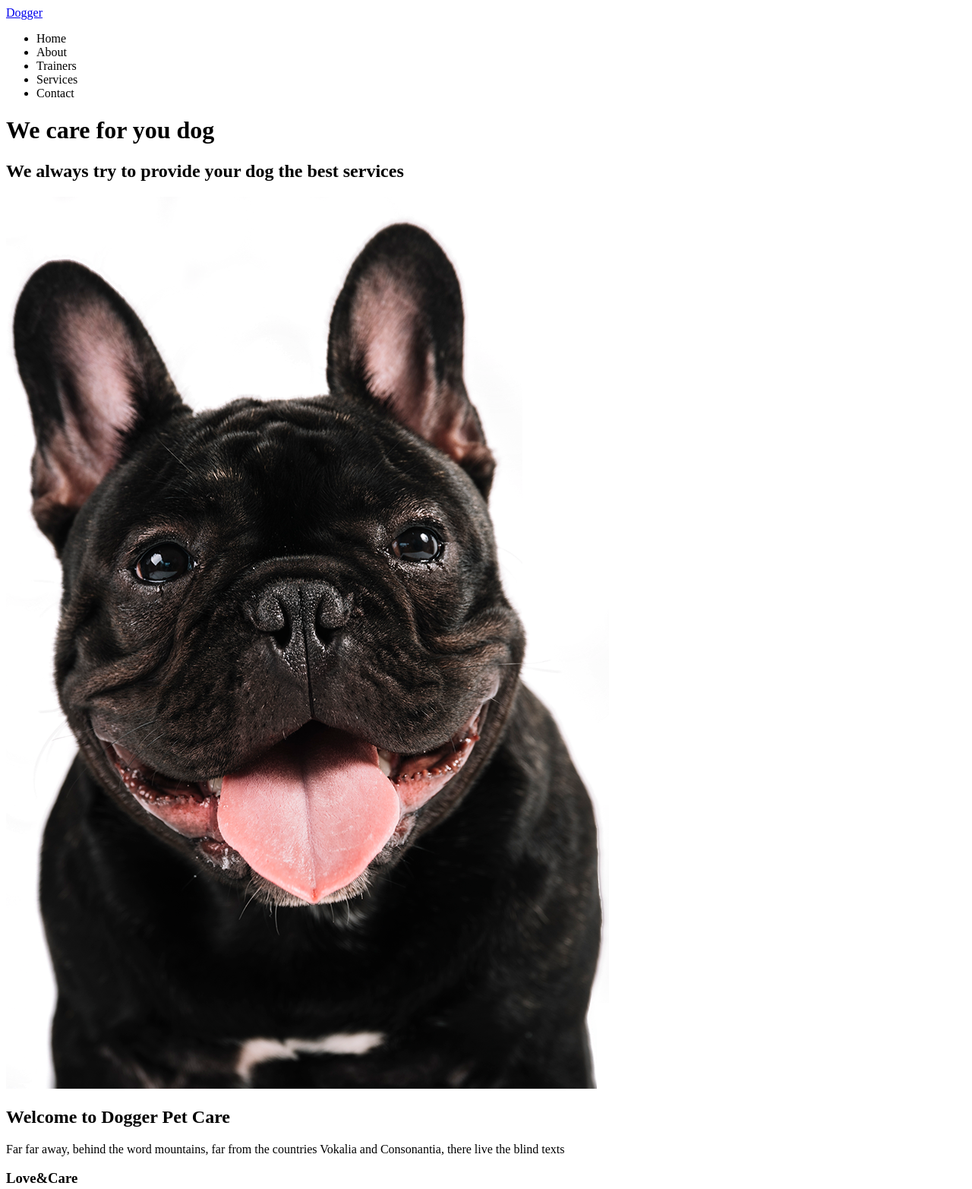
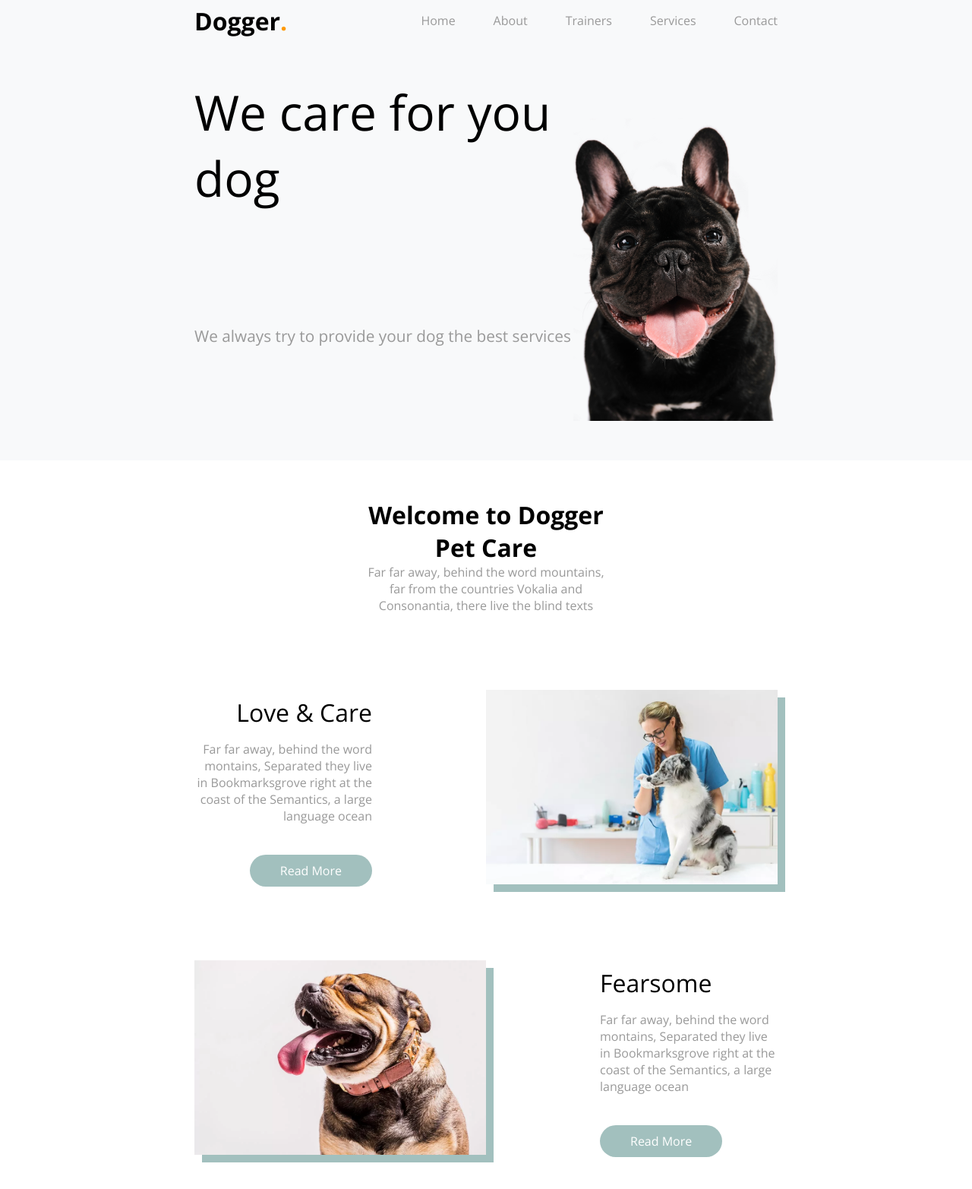
Before and after one commit to Youssefh71/Dogger, a plain HTML site: page index.html in a window 1280 px wide. Shown: the top 1565 px of the page at 76% size. Drawn offline with nearby package versions, Linux system fonts and the light colour scheme.

Commit message:
fin d'exo

```diff
--- a/css/style.css
+++ b/css/style.css
@@ -0,0 +1,146 @@
+@import url('https://fonts.googleapis.com/css2?family=Open+Sans:wght@300;400;600;700&display=swap');
+
+body{
+    font-family: 'Open Sans', sans-serif;
+    font-size: 16px;
+    margin: 0;
+}
+
+.container {
+       width: 60%;
+       margin: auto;
+}
+
+header{
+    background-color: #f8f9fa;
+}
+
+header nav{
+    display: flex;
+    align-items: center;
+    justify-content: space-between;
+}
+
+header nav ul {
+    display: flex;
+    list-style: none;
+    gap: 50px;
+}
+
+header nav ul a {
+    text-decoration: none;
+    color: #999999;
+}
+
+.logo{
+    text-decoration: none;
+    color: #000000;
+    font-size: 2rem;
+    font-weight: bold;
+}
+
+.logo span {
+    color: #ff9900;
+}
+
+header section {
+    display: flex;
+    justify-content: space-between;
+    align-items: center;
+    padding-top: 50px;
+}
+
+.toutou {
+    width: 35%;
+
+}
+
+header section  h1 {
+    font-size: 4rem;
+    margin: 0;
+    font-weight: lighter;
+}
+
+header h2 {
+    font-size: 1.3rem;
+    color: #999999;
+    margin: 0;
+    font-weight: lighter;
+    margin: 150px 0;
+}
+
+/**
+* Sélecteur CSS avancé
+* :not(first-child) veut dire ne pas toucher au premier enfant
+*/
+
+main section:not(:first-child){
+    display: flex;
+    justify-content: space-between;
+    gap: 150px;
+    align-items: center;
+    text-align: right;
+    margin: 100px 0;
+}
+
+.welcome{
+    text-align: center;
+    margin: 50px auto;/* "auto" permet d'appliquer des marges sur les côtés de façon égales */
+    width: 43%;
+}
+
+.welcome h2{
+    font-size: 2rem;
+    font-weight: bold;
+    margin: 0;
+}
+
+.welcome p{
+    font-weight: lighter;
+    margin: 0;
+    color: #999999;
+}
+
+main img{
+    width: 50%;
+    box-shadow: 10px 10px 0 #a2c0be; /* ombre sur une image  droite/gauche bas/haut flou et couleur*/
+}
+main section h3{
+    font-size: 2rem;
+    font-weight: normal;
+    margin: 0;
+}
+
+main section p:not(:first-child){
+    color: #999999;
+    margin-bottom: 50px;
+}
+
+main section div{
+    width: 50%;
+}
+
+main section:nth-child(3) {
+    text-align: left;
+}
+
+.btn{
+    color: white;
+    background-color: #a2c0be;
+    text-decoration: none;
+    border-radius: 50px;
+    padding: 10px 40px;/* marge interieur */
+}
+
+.btn:hover {
+    background-color: black;
+    transition: all 500ms;
+}
+
+footer{
+    background-color: #4a4a4b;
+    color: white;
+    text-align: center;
+    font-size: 0.8rem;
+    padding: 50px 0;
+}
--- a/index.html
+++ b/index.html
@@ -6,54 +6,75 @@
     <meta http-equiv="X-UA-Compatible" content="IE=edge">
     <meta name="viewport" content="width=device-width, initial-scale=1.0">
     <title>Dogger</title>
+    <link rel="stylesheet" href="css/style.css">
 </head>
 
 <body>
-    <nav>
-        <a href="#" title="retour à la page d'acceuil">Dogger</a>
-        <ul>
-            <li>Home</li>
-            <li>About</li>
-            <li>Trainers</li>
-            <li>Services</li>
-            <li>Contact</li>
-        </ul>
-    </nav>
 
     <header>
-        <h1>We care for you dog</h1>
-        <h2>We always try to provide your dog the best services</h2>
-        <img src="images/dog.png" alt="Dog">
+
+        <!-- Permet de centrer le contenu HEADER-->
+        <div class="container">
+
+            <!-- Barre de navigation -->
+            <nav>
+                <a href="#" title="retour à la page d'acceuil" class="logo">Dogger<span>.</span></a>
+                <!-- Emmet : ul>li*5>a[href="#"]-->
+                <ul>
+                    <li><a href="#">Home</a></li>
+                    <li><a href="#">About</a></li>
+                    <li><a href="#">Trainers</a></li>
+                    <li><a href="#">Services</a></li>
+                    <li><a href="#">Contact</a></li>
+                </ul>
+            </nav>
+
+            <!-- Section pour utiliser display flex-->
+            <section>
+                <div>
+                    <h1>We care for you dog</h1>
+                    <h2>We always try to provide your dog the best services</h2>
+                </div>
+
+                <img src="images/dog.png" alt="Toutou" class="toutou">
+
+            </section>
+
+        </div>
+
     </header>
 
-    <main>
-        <section>
-            <div>
-                <h2>Welcome to Dogger Pet Care</h2>
-                <p>Far far away, behind the word mountains, far from the countries Vokalia and Consonantia, there live
-                    the blind texts</p>
-            </div>
+    <main class="container">
 
+        <section class="welcome">
+            <h2>Welcome to Dogger Pet Care</h2>
+            <p>Far far away, behind the word mountains, far from the countries Vokalia and Consonantia, there
+                live the blind texts
+            </p>
         </section>
 
         <section>
             <div>
-                <h3>Love&Care</h3>
-                <p>Far far away, behind the word montains, Separated they live in Bookmarksgrove right at the coast of
-                    the Semantics, a large language ocean</p>
+                <h3>Love & Care</h3>
+                <p>Far far away, behind the word montains, Separated they live in Bookmarksgrove right at the coast
+                    of the Semantics, a large language ocean
+                </p>
+                <a href="#" title="Read More" class="btn">Read More</a>
             </div>
 
-            <img src="images/3.jpg.webp" alt="vétérinaire avec chien">
+            <img src="images/3.jpg.webp" alt="Dog 3">
         </section>
 
         <section>
 
-            <img src="images/1.jpg.webp" alt="Chien">
+            <img src="images/1.jpg.webp" alt="Dog 1">
 
             <div>
                 <h3>Fearsome</h3>
-                <p>Far far away, behind the word montains, Separated they live in Bookmarksgrove right at the coast of
-                    the Semantics, a large language ocean</p>
+                <p>Far far away, behind the word montains, Separated they live in Bookmarksgrove right at the coast
+                    of the Semantics, a large language ocean
+                </p>
+                <a href="#" title="Read More" class="btn">Read More</a>
             </div>
 
         </section>
@@ -61,15 +82,20 @@
         <section>
             <div>
                 <h3>Beautiful</h3>
-                <p>Far far away, behind the word montains, Separated they live in Bookmarksgrove right at the coast of
-                    the Semantics, a large language ocean</p>
+                <p>Far far away, behind the word montains, Separated they live in Bookmarksgrove right at the coast
+                    of the Semantics, a large language ocean
+                </p>
+                <a href="#" title="Read More" class="btn">Read More</a>
             </div>
 
-            <img src="images/2.jpg.webp" alt="Chien">
+            <img src="images/2.jpg.webp" alt="Dog 2">
         </section>
-
+        </div>
     </main>
 
+    <footer>
+        <p>Copyright &copy; 2022 All rights reserved| This template is made with by me</p>
+    </footer>
 </body>
 
 </html>
```
